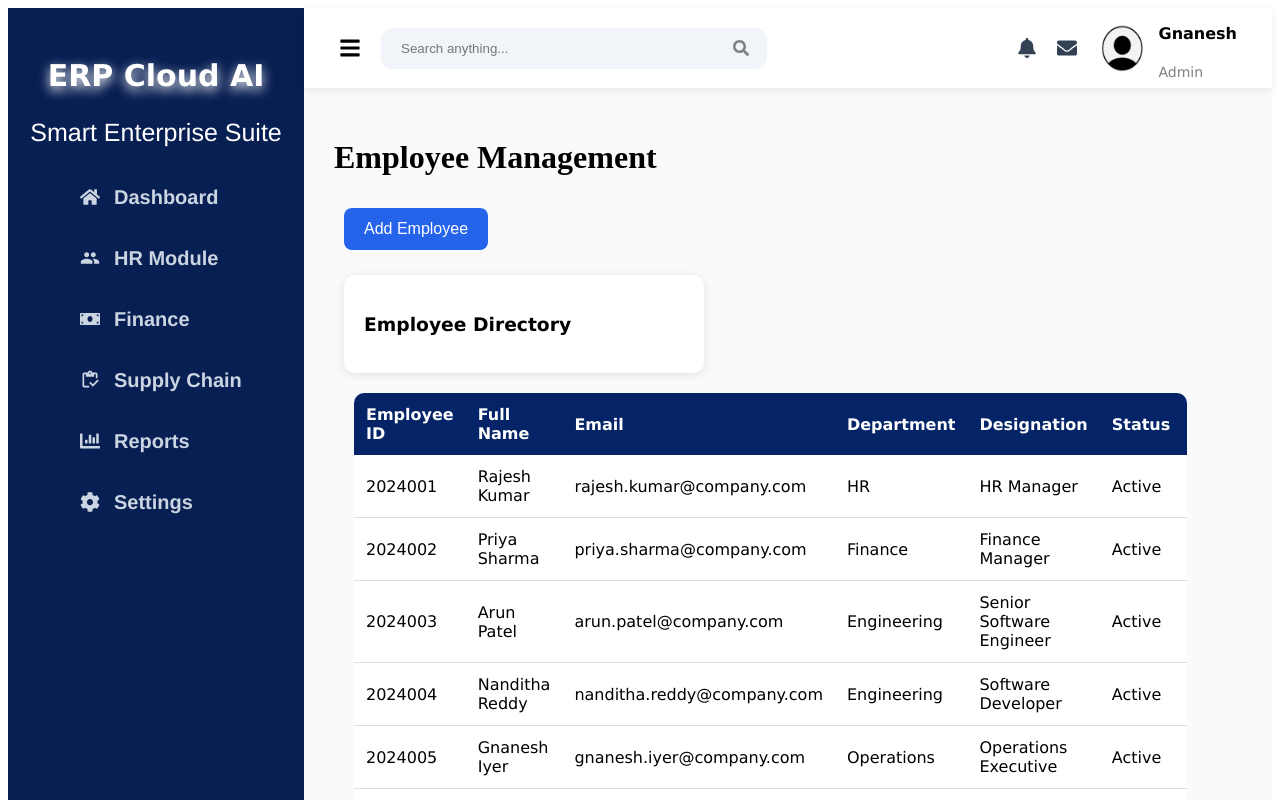
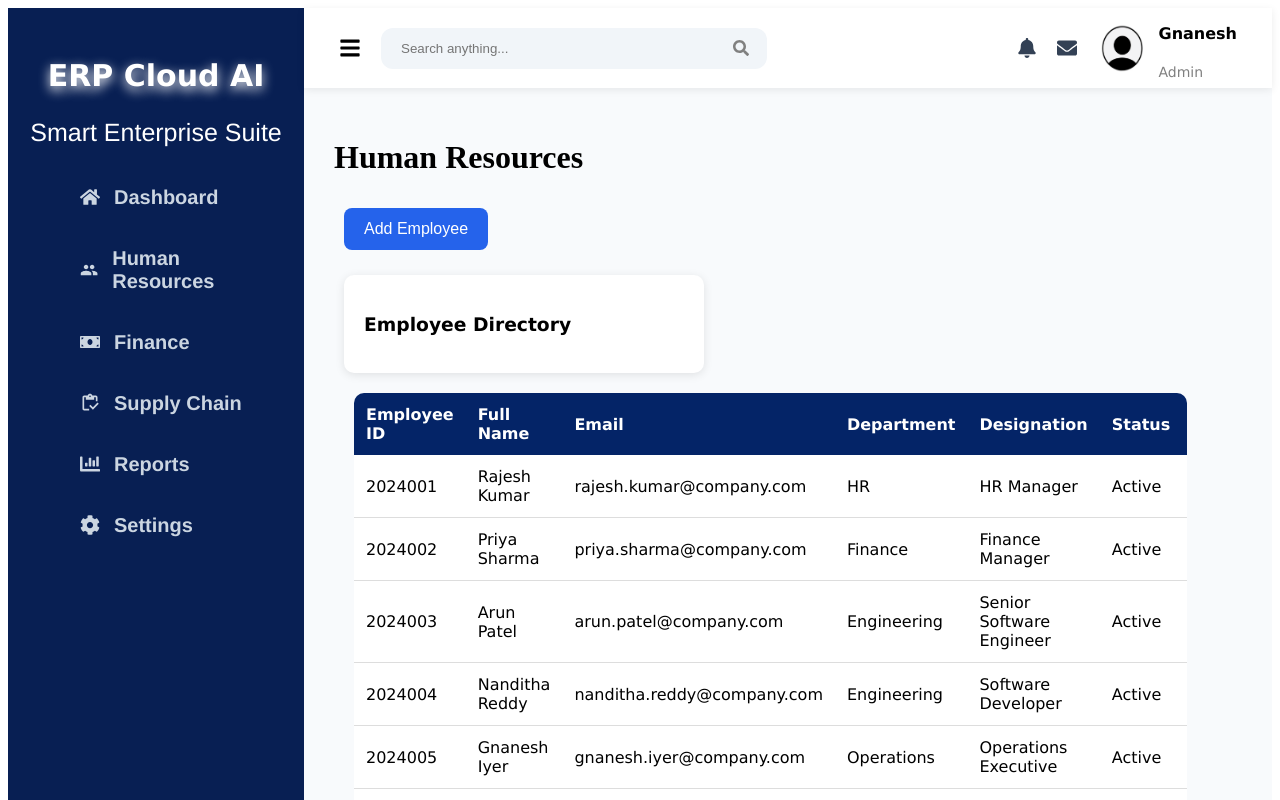
Before and after one commit to divyarani-vemulawada/erp-ai-cloud-project, a React (Vite) app in the folder frontend/: page /employees in a window 1280 px wide. Shown: the top 800 px of the page. Built offline with nearby package versions, Linux system fonts and the light colour scheme.

Commit message:
Completed Human Resources employee management module

```diff
--- a/frontend/src/layout/Sidebar.tsx
+++ b/frontend/src/layout/Sidebar.tsx
@@ -13,7 +13,7 @@ function Sidebar() {
             <a href="/"><FaHome />Dashboard</a>
           </li>
           <li>
-            <a href="/hr"><MdPeople />HR Module</a>
+            <a href="/hr"><MdPeople />Human Resources</a>
           </li>
           <li>
             <a href="/finance"><FaMoneyBill /> Finance</a>
--- a/frontend/src/pages/HR/Employees.tsx
+++ b/frontend/src/pages/HR/Employees.tsx
@@ -32,7 +32,7 @@ function Employees() {
     <MainLayout>
       <div className="employees-page">
         <div className="page-header">
-          <h1>Employee Management</h1>
+          <h1>Human Resources</h1>
           <Button
             text="Add Employee"
             onClick={handleAddEmployeeClick}
```
